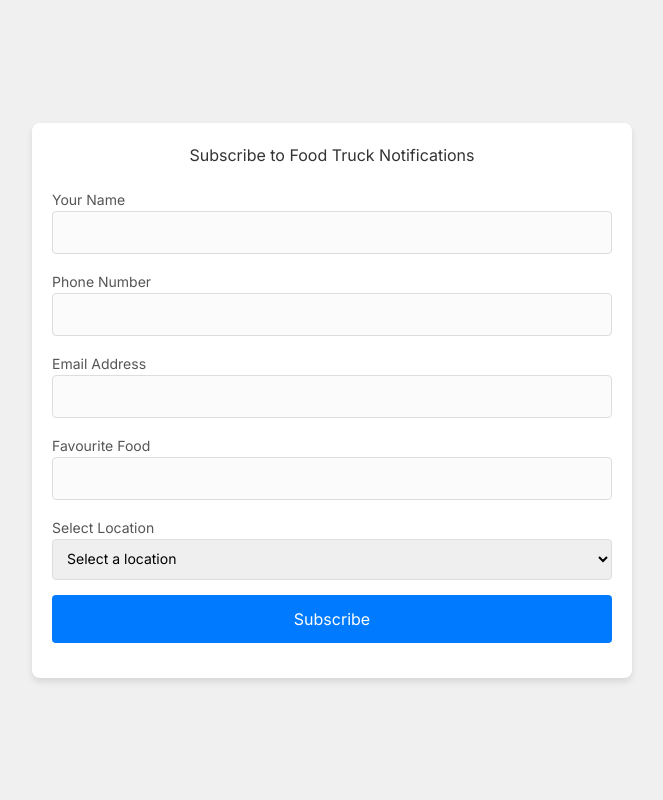
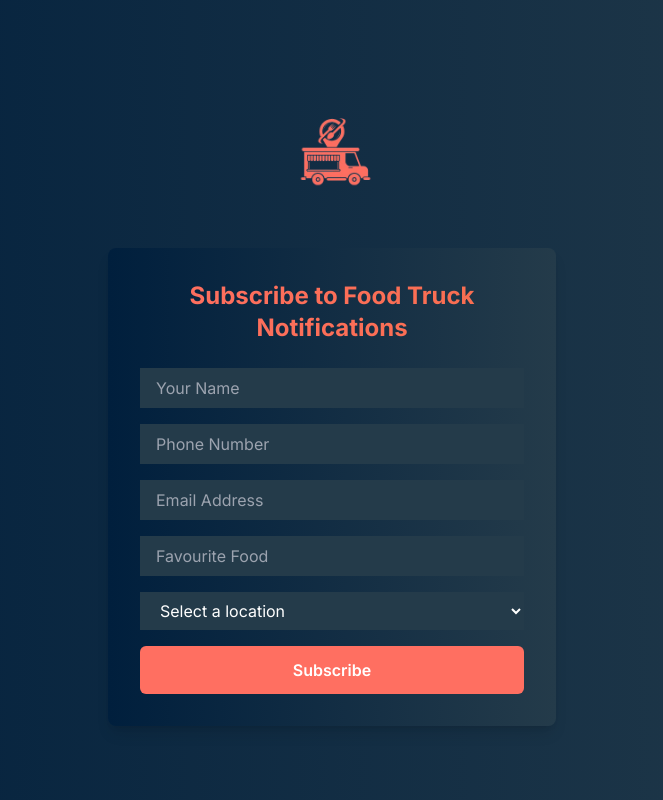
Before and after one commit to VamsiTejchowdary/FoodieAlert, a Next.js app: page /customerform in a window 1280 px wide. Shown: the whole page, without its empty margins (308-971 px from the left). Built offline with nearby package versions, Linux system fonts and the light colour scheme.

Commit message:
modified_ui_for_allpage_except_admin_user_dashboard

```diff
--- a/components/CustomerForm.jsx
+++ b/components/CustomerForm.jsx
@@ -2,18 +2,13 @@
 import { useState, useEffect } from "react";
 
 const CustomerForm = () => {
-  // State to store form data
   const [name, setName] = useState("");
   const [phone, setPhone] = useState("");
   const [email, setEmail] = useState("");
   const [selectedLocation, setSelectedLocation] = useState("");
-  const [favFood, setfavFood] = useState("");
-
-  // State to store the list of locations fetched from MongoDB
+  const [favFood, setFavFood] = useState("");
   const [locations, setLocations] = useState([]);
-
   const [successMessage, setSuccessMessage] = useState("");
-
 
   useEffect(() => {
     const fetchLocations = async () => {
@@ -25,7 +20,6 @@ const CustomerForm = () => {
           },
         });
         const data = await response.json();
-        console.log(data);
         setLocations(data.locations);
       } catch (error) {
         console.error("Error fetching locations:", error);
@@ -36,7 +30,6 @@ const CustomerForm = () => {
     }
   }, [email]);
 
-  // Handle form submission
   const handleSubmit = async (event) => {
     event.preventDefault();
 
@@ -51,8 +44,6 @@ const CustomerForm = () => {
       location_id: selectedLocation,
     };
 
-    console.log("Form Data:", formData); // Debug: check what is being sent
-
     try {
       const response = await fetch("/api/customersubscribe", {
         method: "POST",
@@ -65,16 +56,8 @@ const CustomerForm = () => {
       const result = await response.json();
       if (response.ok) {
         setSuccessMessage("Thank you for subscribing!");
-        setName(""); // Clear name field
-        setPhone(""); // Clear phone field
-        setEmail(""); // Clear email field
-        setfavFood(""); // Clear favFood field
-        setSelectedLocation(""); // Clear location selection
-
-        // Clear the success message after a timeout
-        setTimeout(() => {
-          setSuccessMessage("");
-        }, 5000);
+        setName(""); setPhone(""); setEmail(""); setFavFood(""); setSelectedLocation("");
+        setTimeout(() => setSuccessMessage(""), 5000);
       } else {
         alert("An error occurred. Please try again.");
       }
@@ -85,65 +68,85 @@ const CustomerForm = () => {
   };
 
   return (
-    <div style={styles.pageContainer}>
-      <div style={styles.container}>
-        <h2 style={styles.heading}>Subscribe to Food Truck Notifications</h2>
+    <div
+      className="min-h-screen flex flex-col items-center justify-start py-8 sm:py-4"
+      style={{
+        background: "linear-gradient(to right, #001f3d, #243b4a)",
+      }}
+    >
+      <div className="flex justify-center mb-0 mt-4 sm:mt-2">
+        <img
+          src="herofoodielogo.png"
+          alt="Logo"
+          className="w-56 h-56 object-contain"
+        />
+      </div>
+
+      <div
+        className="w-full max-w-md p-8 space-y-6 rounded-lg shadow-lg"
+        style={{
+          background: "linear-gradient(to right, #001f3d, #243b4a)",
+        }}
+      >
+        <h2
+          className="text-2xl text-center text-[#ff6f61] font-bold mb-1"
+          style={{
+            background: "linear-gradient(to right, #ff6f61, #f86e4f)",
+            WebkitBackgroundClip: "text",
+            WebkitTextFillColor: "transparent",
+          }}
+        >
+          Subscribe to Food Truck Notifications
+        </h2>
+
         {successMessage && (
-          <div style={styles.successMessage}>{successMessage}</div>
+          <div className="bg-[#d4edda] text-[#155724] p-4 mb-4 rounded-md border border-[#c3e6cb] text-center">
+            {successMessage}
+          </div>
         )}
-        <form onSubmit={handleSubmit} style={styles.form}>
-          <div style={styles.formGroup}>
-            <label htmlFor="name" style={styles.label}>Your Name</label>
+
+        <form onSubmit={handleSubmit} className="space-y-4">
           <input
             type="text"
-              id="name"
             value={name}
             onChange={(e) => setName(e.target.value)}
             required
-              style={styles.input}
+            placeholder="Your Name"
+            className="w-full px-4 py-2 border-none bg-[#243b4a] text-white placeholder-gray-400 focus:outline-none focus:ring-2 focus:ring-[#ff6f61]"
           />
-          </div>
-          <div style={styles.formGroup}>
-            <label htmlFor="phone" style={styles.label}>Phone Number</label>
+
           <input
             type="number"
-              id="phone"
             value={phone}
             onChange={(e) => setPhone(e.target.value)}
             required
-              style={styles.input}
+            placeholder="Phone Number"
+            className="w-full px-4 py-2 border-none bg-[#243b4a] text-white placeholder-gray-400 focus:outline-none focus:ring-2 focus:ring-[#ff6f61]"
           />
-          </div>
-          <div style={styles.formGroup}>
-            <label htmlFor="email" style={styles.label}>Email Address</label>
+
           <input
             type="email"
-              id="email"
             value={email}
             onChange={(e) => setEmail(e.target.value)}
             required
-              style={styles.input}
+            placeholder="Email Address"
+            className="w-full px-4 py-2 border-none bg-[#243b4a] text-white placeholder-gray-400 focus:outline-none focus:ring-2 focus:ring-[#ff6f61]"
           />
-          </div>
-          <div style={styles.formGroup}>
-            <label htmlFor="favfood" style={styles.label}>Favourite Food</label>
+
           <input
             type="text"
-              id="favfood"
             value={favFood}
-              onChange={(e) => setfavFood(e.target.value)}
+            onChange={(e) => setFavFood(e.target.value)}
             required
-              style={styles.input}
+            placeholder="Favourite Food"
+            className="w-full px-4 py-2 border-none bg-[#243b4a] text-white placeholder-gray-400 focus:outline-none focus:ring-2 focus:ring-[#ff6f61]"
           />
-          </div>
-          <div style={styles.formGroup}>
-            <label htmlFor="location" style={styles.label}>Select Location</label>
+
           <select
-              id="location"
             value={selectedLocation}
             onChange={(e) => setSelectedLocation(e.target.value)}
             required
-              style={styles.select}
+            className="w-full px-4 py-2 border-none bg-[#243b4a] text-white placeholder-gray-400 focus:outline-none focus:ring-2 focus:ring-[#ff6f61]"
           >
             <option value="">Select a location</option>
             {locations.map((location) => (
@@ -152,83 +155,17 @@ const CustomerForm = () => {
               </option>
             ))}
           </select>
-          </div>
-          <div style={styles.formGroup}>
-            <button type="submit" style={styles.button}>Subscribe</button>
-          </div>
+
+          <button
+            type="submit"
+            className="w-full py-3 bg-[#ff6f61] text-white font-semibold rounded-md hover:bg-[#f86e4f] focus:outline-none focus:ring-2 focus:ring-[#f86e4f]"
+          >
+            Subscribe
+          </button>
         </form>
       </div>
     </div>
   );
 };
 
-const styles = {
-  pageContainer: {
-    display: "flex",
-    justifyContent: "center",
-    alignItems: "center",
-    height: "100vh",
-    backgroundColor: "#f0f0f0",
-  },
-  container: {
-    maxWidth: "600px",
-    width: "100%",
-    padding: "20px",
-    backgroundColor: "#fff",
-    borderRadius: "8px",
-    boxShadow: "0 4px 6px rgba(0, 0, 0, 0.1)",
-  },
-  heading: {
-    textAlign: "center",
-    color: "#333",
-    marginBottom: "20px",
-  },
-  successMessage: {
-    backgroundColor: "#d4edda",
-    color: "#155724",
-    padding: "10px",
-    marginBottom: "20px",
-    borderRadius: "5px",
-    textAlign: "center",
-    border: "1px solid #c3e6cb",
-  },
-  form: {
-    display: "flex",
-    flexDirection: "column",
-  },
-  formGroup: {
-    marginBottom: "15px",
-  },
-  label: {
-    fontSize: "14px",
-    marginBottom: "5px",
-    color: "#555",
-  },
-  input: {
-    padding: "10px",
-    fontSize: "14px",
-    borderRadius: "4px",
-    border: "1px solid #ddd",
-    width: "100%",
-  },
-  select: {
-    padding: "10px",
-    fontSize: "14px",
-    borderRadius: "4px",
-    border: "1px solid #ddd",
-    width: "100%",
-  },
-  button: {
-    padding: "12px",
-    fontSize: "16px",
-    backgroundColor: "#007BFF",
-    color: "#fff",
-    borderRadius: "4px",
-    border: "none",
-    cursor: "pointer",
-    width: "100%",
-    transition: "background-color 0.3s",
-  },
-};
-
 export default CustomerForm;
--- a/components/CustomerUnsubscribeForm.jsx
+++ b/components/CustomerUnsubscribeForm.jsx
@@ -121,45 +121,70 @@ export default function CustomerUnsubscribeForm() {
   };
 
   return (
-    <div style={styles.container}>
-      <h2 style={styles.title}>Unsubscribe from Notifications</h2>
-      <form onSubmit={handleUnsubscribe} style={styles.form}>
-        <div style={styles.formGroup}>
-          <label htmlFor="name" style={styles.label}>
-            Name:
-          </label>
+    <div
+      className="min-h-screen flex flex-col items-center justify-start py-8"
+      style={{
+        background: "linear-gradient(to right, #001f3d, #243b4a)",
+      }}
+    >
+      <div className="flex justify-center mb-0 mt-0">
+        <img
+          src="herofoodielogo.png"
+          alt="Logo"
+          className="w-56 h-56 object-contain"
+          style={{
+            marginTop: "-30px",
+          }}
+        />
+      </div>
+
+      <div
+        className="w-full max-w-md p-8 space-y-6 rounded-lg shadow-lg"
+        style={{
+          background: "linear-gradient(to right, #001f3d, #243b4a)",
+        }}
+      >
+        <h2
+          className="text-2xl text-center text-[#ff6f61] font-bold mb-1"
+          style={{
+            background: "linear-gradient(to right, #ff6f61, #f86e4f)",
+            WebkitBackgroundClip: "text",
+            WebkitTextFillColor: "transparent",
+          }}
+        >
+          Unsubscribe from Food Truck Notifications
+        </h2>
+
+        {message && (
+          <div className="bg-[#d4edda] text-[#155724] p-4 mb-4 rounded-md border border-[#c3e6cb] text-center">
+            {message}
+          </div>
+        )}
+
+        <form onSubmit={handleUnsubscribe} className="space-y-4">
           <input
             type="text"
-            id="name"
             value={name}
             onChange={(e) => setName(e.target.value)}
-            style={styles.input}
             required
+            placeholder="Your Name"
+            className="w-full px-4 py-2 border-none bg-[#243b4a] text-white placeholder-gray-400 focus:outline-none focus:ring-2 focus:ring-[#ff6f61]"
           />
-        </div>
-        <div style={styles.formGroup}>
-          <label htmlFor="email" style={styles.label}>
-            Email:
-          </label>
+
           <input
             type="email"
-            id="email"
             value={email}
             onChange={(e) => {
               const updatedEmail = e.target.value;
               setEmail(updatedEmail); // Update the email state
               fetchCustomerAndLocations(updatedEmail); // Trigger the fetch function
             }}
-            style={styles.input}
             required
+            placeholder="Email Address"
+            className="w-full px-4 py-2 border-none bg-[#243b4a] text-white placeholder-gray-400 focus:outline-none focus:ring-2 focus:ring-[#ff6f61]"
           />
-        </div>
-        <div style={styles.formGroup}>
-          <label htmlFor="location" style={styles.label}>
-            Select Location:
-          </label>
+
           <select
-            id="location"
             value={selectedLocation ? selectedLocation._id : ""}
             onChange={(e) => {
               const selected = locations.find(
@@ -167,96 +192,36 @@ export default function CustomerUnsubscribeForm() {
               );
               setSelectedLocation(selected); // Store the full location object
             }}
-            style={styles.input}
             required
+            className="w-full px-4 py-2 border-none bg-[#243b4a] text-white placeholder-gray-400 focus:outline-none focus:ring-2 focus:ring-[#ff6f61]"
           >
-            <option value="">-- Select a Location --</option>
+            <option value="">Select a location</option>
             {locations.map((location) => (
               <option key={location._id} value={location._id}>
                 {location.name} - {location.address}
               </option>
             ))}
           </select>
-        </div>
-        <div style={styles.formGroup}>
-          <label htmlFor="code" style={styles.label}>
-            Code:
-          </label>
+
           <input
             type="text"
-            id="code"
             value={code}
             onChange={(e) => setCode(e.target.value)}
-            style={styles.input}
             required
+            placeholder="Code"
+            className="w-full px-4 py-2 border-none bg-[#243b4a] text-white placeholder-gray-400 focus:outline-none focus:ring-2 focus:ring-[#ff6f61]"
           />
-        </div>
-        <button type="submit" style={styles.button}>
-          Unsubscribe
-        </button>
-      </form>
-      {message && <p style={styles.message}>{message}</p>}
+
+          <button
+            type="submit"
+            className="w-full py-3 bg-[#ff6f61] text-white font-semibold rounded-md hover:bg-[#ff6f61] focus:outline-none focus:ring-2 focus:ring-[#ff6f61]"
+          >
+            Unsubscribe
+          </button>
+        </form>
+      </div>
+
       <ToastContainer />
     </div>
   );
 }
-
-const styles = {
-  container: {
-    maxWidth: "400px",
-    margin: "50px auto",
-    padding: "20px",
-    backgroundColor: "#f9f9f9",
-    borderRadius: "8px",
-    boxShadow: "0 4px 6px rgba(0, 0, 0, 0.1)",
-    textAlign: "center",
-    fontFamily: "'Arial', sans-serif",
-  },
-  title: {
-    fontSize: "24px",
-    fontWeight: "bold",
-    marginBottom: "20px",
-    color: "#333",
-  },
-  form: {
-    display: "flex",
-    flexDirection: "column",
-    gap: "15px",
-  },
-  formGroup: {
-    display: "flex",
-    flexDirection: "column",
-    alignItems: "flex-start",
-  },
-  label: {
-    fontSize: "16px",
-    fontWeight: "bold",
-    marginBottom: "5px",
-    color: "#555",
-  },
-  input: {
-    width: "100%",
-    padding: "10px",
-    fontSize: "14px",
-    borderRadius: "4px",
-    border: "1px solid #ddd",
-    outline: "none",
-    boxSizing: "border-box",
-  },
-  button: {
-    padding: "10px 20px",
-    fontSize: "16px",
-    fontWeight: "bold",
-    color: "#fff",
-    backgroundColor: "#ff5c5c",
-    border: "none",
-    borderRadius: "4px",
-    cursor: "pointer",
-    transition: "background-color 0.3s",
-  },
-  message: {
-    marginTop: "20px",
-    fontSize: "14px",
-    color: "#ff5c5c",
-  },
-};
--- a/components/LoginForm.jsx
+++ b/components/LoginForm.jsx
@@ -6,7 +6,6 @@ import { signIn } from "next-auth/react";
 import { useRouter } from "next/navigation";
 import { ToastContainer, toast } from "react-toastify";
 import "react-toastify/dist/ReactToastify.css";
-
 
 export default function LoginForm() {
   const [email, setEmail] = useState("");
@@ -35,49 +34,100 @@ export default function LoginForm() {
 
       const data = await resUserExists.json();
       const user = data.user; // user is an object
+
       if (res.error) {
         toast.error("Invalid Credentials");
         setError("Invalid Credentials");
         return;
       }
+
       toast.success("Logged in successfully");
-      if(user.role == "admin"){
+
+      // Redirect based on user role
+      if (user.role === "admin") {
         router.replace("admindashboard");
-      }else{
+      } else {
         router.replace("dashboard");
       }
     } catch (error) {
-      console.log(error);
+      console.error("Error logging in:", error);
     }
   };
 
   return (
-    <div className="grid place-items-center h-screen">
-      <div className="shadow-lg p-5 rounded-lg border-t-4 border-green-400">
-        <h1 className="text-xl font-bold my-4">Login</h1>
+    <div
+      className="min-h-screen flex flex-col items-center"
+      style={{
+        background: "linear-gradient(to right, #001f3d, #243b4a)",
+      }}
+    >
+      {/* Logo Section */}
+      <div className="flex justify-center my-6">
+        <img
+          src="herofoodielogo.png"
+          alt="Logo"
+          className="w-56 h-56 object-contain"
+        />
+      </div>
+
+      {/* Form Section */}
+      <div
+        className="shadow-lg p-6 rounded-lg border-t-4 border-green-400 w-full max-w-md mx-4"
+        style={{
+          background: "linear-gradient(to right, #001f3d, #374958)",
+        }}
+      >
+        <h1
+          className="text-2xl font-bold my-4 text-center"
+          style={{
+            background: "linear-gradient(to right, #ff6f61, #f86e4f)",
+            WebkitBackgroundClip: "text",
+            WebkitTextFillColor: "transparent",
+          }}
+        >
+          Login
+        </h1>
+
         <ToastContainer />
-        <form onSubmit={handleSubmit} className="flex flex-col gap-3">
+        <form onSubmit={handleSubmit} className="flex flex-col gap-4">
+          {/* Email Input */}
           <input
             onChange={(e) => setEmail(e.target.value)}
             type="text"
             placeholder="Email"
+            className="p-3 rounded border-none bg-[#243b4a] text-white placeholder-gray-400 focus:outline-none focus:ring-2 focus:ring-[#ff6f61] w-full"
           />
+
+          {/* Password Input */}
           <input
             onChange={(e) => setPassword(e.target.value)}
             type="password"
             placeholder="Password"
+            className="p-3 rounded border-none bg-[#243b4a] text-white placeholder-gray-400 focus:outline-none focus:ring-2 focus:ring-[#ff6f61] w-full"
           />
-          <button className="bg-green-600 text-white font-bold cursor-pointer px-6 py-2">
+
+          {/* Login Button */}
+          <button
+            className="bg-gradient-to-r from-[#ff6f61] to-[#f86e4f] text-white font-bold cursor-pointer px-6 py-3 rounded hover:from-[#f56a50] hover:to-[#e95b40] transition-all w-full"
+            type="submit"
+          >
             Login
           </button>
+
+          {/* Error Message */}
           {error && (
-            <div className="bg-red-500 text-white w-fit text-sm py-1 px-3 rounded-md mt-2">
+            <div className="bg-red-500 text-white w-fit text-sm py-1 px-3 rounded-md">
               {error}
             </div>
           )}
 
-          <Link className="text-sm mt-3 text-right" href={"/register"}>
-          Don&apos;t have an account? <span className="underline">Register</span>
+          {/* Register Link */}
+          <Link
+            className="text-sm text-center font-medium text-[#ff6f61] hover:text-[#f56a50] transition-all"
+            href={"/register"}
+          >
+            Don&apos;t have an account?{" "}
+            <span className="underline">Register</span>
           </Link>
         </form>
       </div>
--- a/components/RegisterForm.jsx
+++ b/components/RegisterForm.jsx
@@ -70,42 +70,79 @@ export default function RegisterForm() {
   };
 
   return (
-    <div className="grid place-items-center h-screen">
-      <div className="shadow-lg p-5 rounded-lg border-t-4 border-green-400">
-        <h1 className="text-xl font-bold my-4">Register</h1>
+    <div
+      className="flex flex-col items-center justify-start min-h-screen bg-gradient-to-r from-[#001f3d] to-[#243b4a]"
+    >
+      {/* Logo at the Top */}
+      <div className="flex justify-center mt-1 mb-0">
+        <img
+          src="herofoodielogo.png"
+          alt="Logo"
+          className="w-72 h-56 mt-1 mb-0 object-contain"
+        />
+      </div>
+
+      {/* Form Section */}
+      <div
+        className="shadow-lg p-6 rounded-lg border-t-4 border-green-400 w-full max-w-lg mx-4"
+        style={{
+          background: "linear-gradient(to right, #001f3d, #374958)", // Form background gradient
+        }}
+      >
+        <h1
+          className="text-2xl font-bold my-4 text-center"
+          style={{
+            background: "linear-gradient(to right, #ff6f61, #f86e4f)", // Heading gradient
+            WebkitBackgroundClip: "text",
+            WebkitTextFillColor: "transparent",
+          }}
+        >
+          Register
+        </h1>
+
         <ToastContainer />
-        <form onSubmit={handleSubmit} className="flex flex-col gap-3">
+        <form onSubmit={handleSubmit} className="flex flex-col gap-6">
           <input
             onChange={(e) => setName(e.target.value)}
             type="text"
             placeholder="Full Name"
+            className="p-4 rounded border-none bg-[#243b4a] text-white placeholder-gray-400 focus:outline-none focus:ring-2 focus:ring-[#ff6f61] w-full"
           />
           <input
             onChange={(e) => setEmail(e.target.value)}
             type="text"
             placeholder="Email"
+            className="p-4 rounded border-none bg-[#243b4a] text-white placeholder-gray-400 focus:outline-none focus:ring-2 focus:ring-[#ff6f61] w-full"
           />
           <input
             onChange={(e) => setNumber(e.target.value)}
             type="text"
             placeholder="Number"
+            className="p-4 rounded border-none bg-[#243b4a] text-white placeholder-gray-400 focus:outline-none focus:ring-2 focus:ring-[#ff6f61] w-full"
           />
           <input
             onChange={(e) => setBusinessName(e.target.value)}
             type="text"
             placeholder="Business Name"
+            className="p-4 rounded border-none bg-[#243b4a] text-white placeholder-gray-400 focus:outline-none focus:ring-2 focus:ring-[#ff6f61] w-full"
           />
           <input
             onChange={(e) => setBusinessAddress(e.target.value)}
             type="text"
             placeholder="Business Address"
+            className="p-4 rounded border-none bg-[#243b4a] text-white placeholder-gray-400 focus:outline-none focus:ring-2 focus:ring-[#ff6f61] w-full"
           />
           <input
             onChange={(e) => setPassword(e.target.value)}
             type="password"
             placeholder="Password"
+            className="p-4 rounded border-none bg-[#243b4a] text-white placeholder-gray-400 focus:outline-none focus:ring-2 focus:ring-[#ff6f61] w-full"
           />
-          <button className="bg-green-600 text-white font-bold cursor-pointer px-6 py-2">
+
+          <button
+            className="bg-gradient-to-r from-[#ff6f61] to-[#f86e4f] text-white font-bold cursor-pointer px-6 py-3 rounded hover:from-[#f56a50] hover:to-[#e95b40] transition-all w-full"
+            type="submit"
+          >
             Register
           </button>
 
@@ -115,8 +152,12 @@ export default function RegisterForm() {
             </div>
           )}
 
-          <Link className="text-sm mt-3 text-right" href={"/"}>
-            Already have an account? <span className="underline">Login</span>
+          <Link
+            className="text-sm text-center font-medium text-[#ff6f61] hover:text-[#f56a50] transition-all"
+            href={"/"}
+          >
+            Already have an account?{" "}
+            <span className="underline">Login</span>
           </Link>
         </form>
       </div>
--- a/components/UserInfo.jsx
+++ b/components/UserInfo.jsx
@@ -114,9 +114,7 @@ export default function UserInfo() {
     signOut({
       redirect: false,
     }).then(() => {
-      toast.success("Logeed out Successfully!", {
-        onClose: () => router.push("/login"), // Navigate after toast disappears
-      });
+      router.push("/");
     });
   };
 
```
Also changed, not shown: public/herofoodielogo.png (added). Lines whose indentation alone changed are shown as unchanged.
